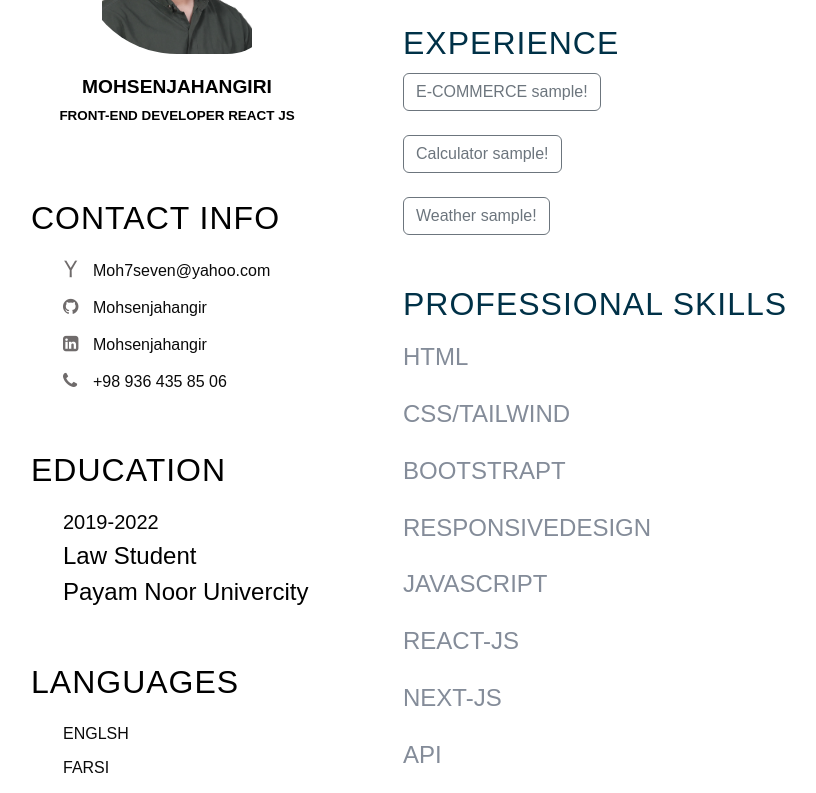
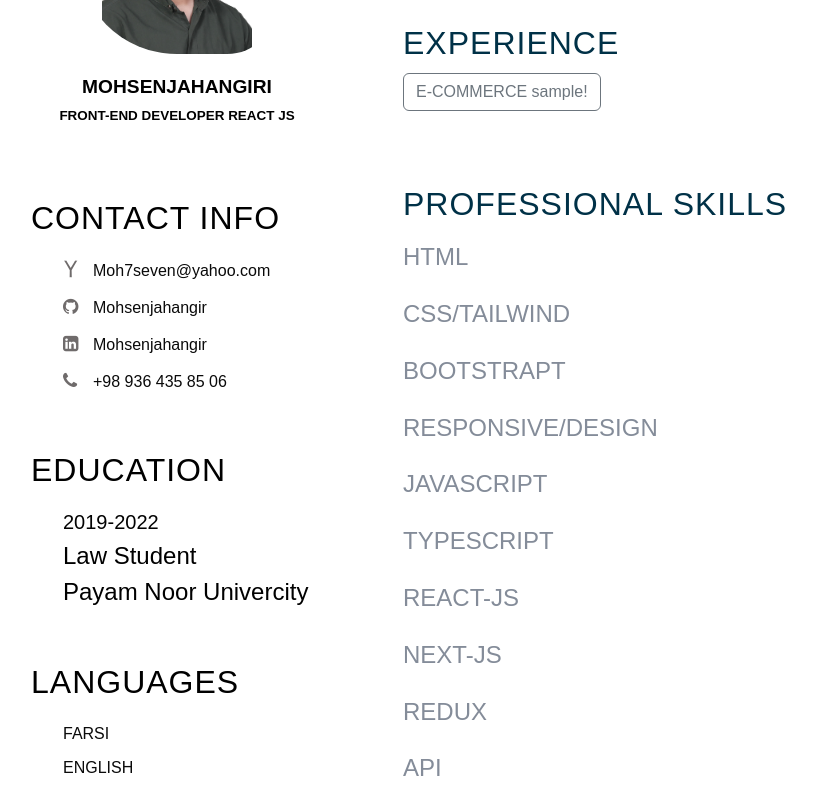
Before and after one commit to mohsenjahangir/resume, a React (Create React App) app: page / in a window 1280 px wide. Shown: the part 260-1053 px from the top of the page, without its empty margins (91-907 px from the left). Built offline with nearby package versions, Linux system fonts and the light colour scheme.

Commit message:
add redux

```diff
--- a/src/App.js
+++ b/src/App.js
@@ -76,13 +76,13 @@ const App = () => {
             </div>
             <ul>
               <li>
-                <span className="text">ENGLSH</span>
+                <span className="text">FARSI</span>
                 <span className="percent">
                   {/* <div style={{width: "97%"}}></div> */}
                 </span>
               </li>
               <li>
-                <span className="text">FARSI</span>
+                <span className="text">ENGLISH</span>
                 <span className="percent">
                   {/* <div style={{width: "100%"}}></div> */}
                 </span>
@@ -107,8 +107,8 @@ const App = () => {
             <h2 className="title2">experience</h2>
             <p>
               <a className="btn btn-outline-secondary" href="https://online-market-nine.vercel.app/">E-COMMERCE sample!</a ><br /><br />
-              <a className="btn btn-outline-secondary"  href="https://calculator-mohsen.netlify.app/">Calculator sample!</a >
-              <br /><br /><a className="btn btn-outline-secondary" href="https://mohsen-weather.netlify.app">Weather sample!</a >
+              {/* <a className="btn btn-outline-secondary" href="https://calculator-mohsen.netlify.app/">Calculator sample!</a >
+              <br /><br /><a className="btn btn-outline-secondary" href="https://mohsen-weather.netlify.app">Weather sample!</a > */}
             </p>
           </div>
 
@@ -134,7 +134,7 @@ const App = () => {
                 </div>
               </div>
               <div className="box">
-                <h4>responsivedesign</h4>
+                <h4>responsive/design</h4>
                 <div className="percent2">
                   <div style={{ width: "100%" }}></div>
                 </div>
@@ -145,12 +145,12 @@ const App = () => {
                   <div style={{ width: "100%" }}></div>
                 </div>
               </div>
-              {/* <div className="box">
-              <h4>typescript</h4>
-              <div className="percent2">
-                <div style={{width: "100%"}}></div>
+              <div className="box">
+                <h4>typescript</h4>
+                <div className="percent2">
+                  <div style={{ width: "100%" }}></div>
+                </div>
               </div>
-            </div> */}
               <div className="box">
                 <h4>React-JS</h4>
                 <div className="percent2">
@@ -163,12 +163,12 @@ const App = () => {
                   <div style={{ width: "100%" }}></div>
                 </div>
               </div>
-              {/* <div className="box">
+              <div className="box">
                 <h4>redux</h4>
                 <div className="percent2">
                   <div style={{ width: "100%" }}></div>
                 </div>
-              </div> */}
+              </div>
               <div className="box">
                 <h4>API</h4>
                 <div className="percent2">
@@ -190,11 +190,11 @@ const App = () => {
             </div>
             <div className="skillsleft">
               {/* <div className="box">
-              <h4>Tailwind CSS</h4>
-            </div>
-            <div className="box">
-              <h4>api</h4>
-            </div> */}
+                <h4>Tailwind CSS</h4>
+              </div> */}
+              {/* <div className="box">
+                <h4>api</h4>
+              </div> */}
             </div>
           </div>
           <div className="about interest">
```
